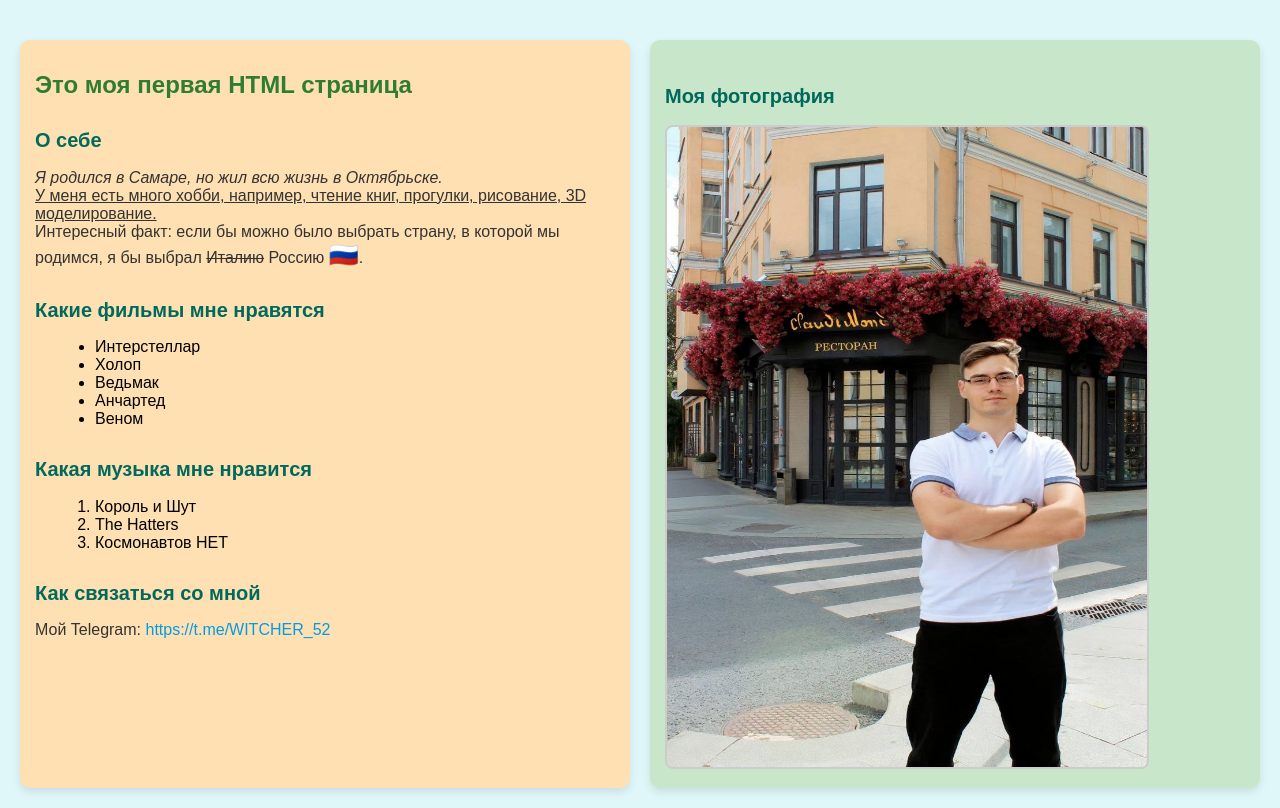
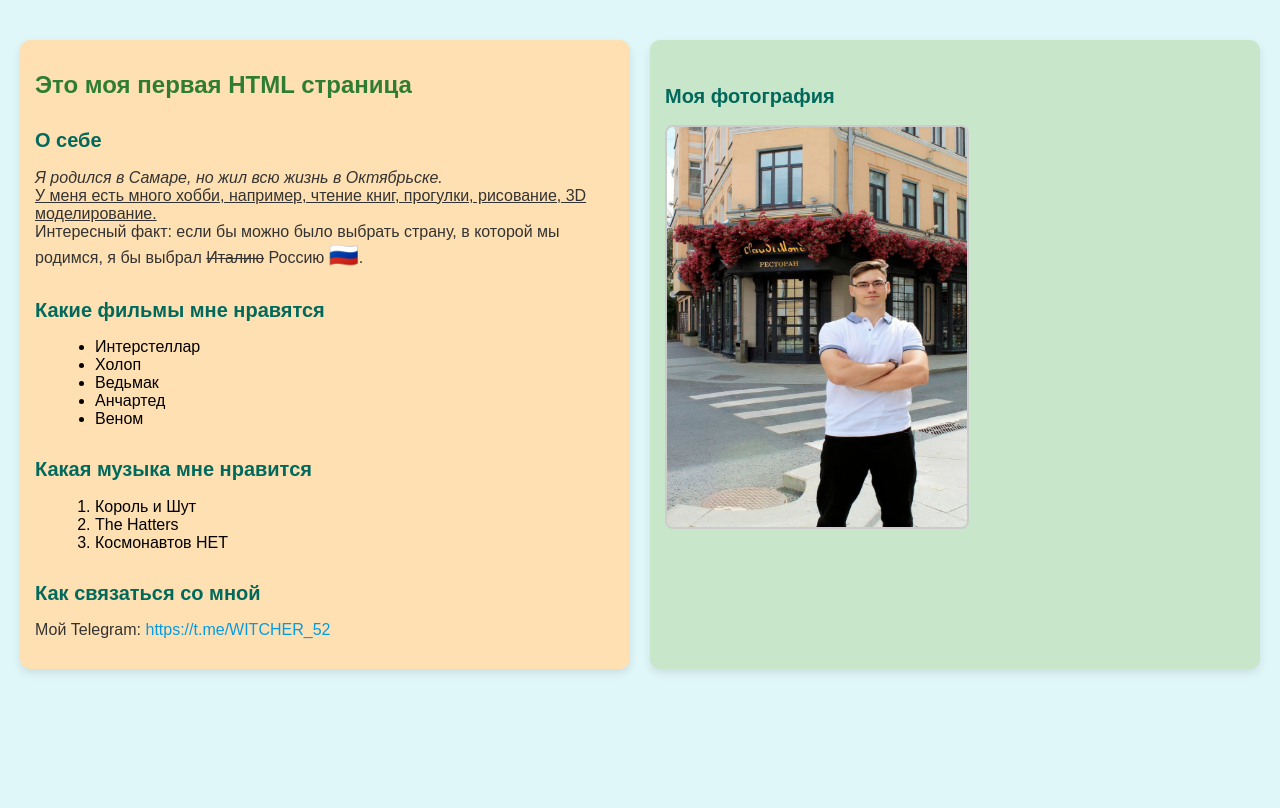
Before and after one commit to bezrukov63region/Lab_2, a plain HTML site: page index.html in a window 1280 px wide. Drawn offline with Linux system fonts and the light colour scheme.

Commit message:
Update style.css

```diff
--- a/style.css
+++ b/style.css
@@ -12,7 +12,7 @@ a {color: #039be5; text-decoration: none;}
 
 a:hover {text-decoration: underline;}
 
-.img-style {max-width: 100%; height: 640px; width: 480px; border-radius: 8px; border: 2px solid #ccc;}
+.img-style {max-width: 100%; height: 400px; width: 300px; border-radius: 8px; border: 2px solid #ccc;}
 
 .content {display: flex; justify-content: space-between; margin-top: 20px;}
 
```
